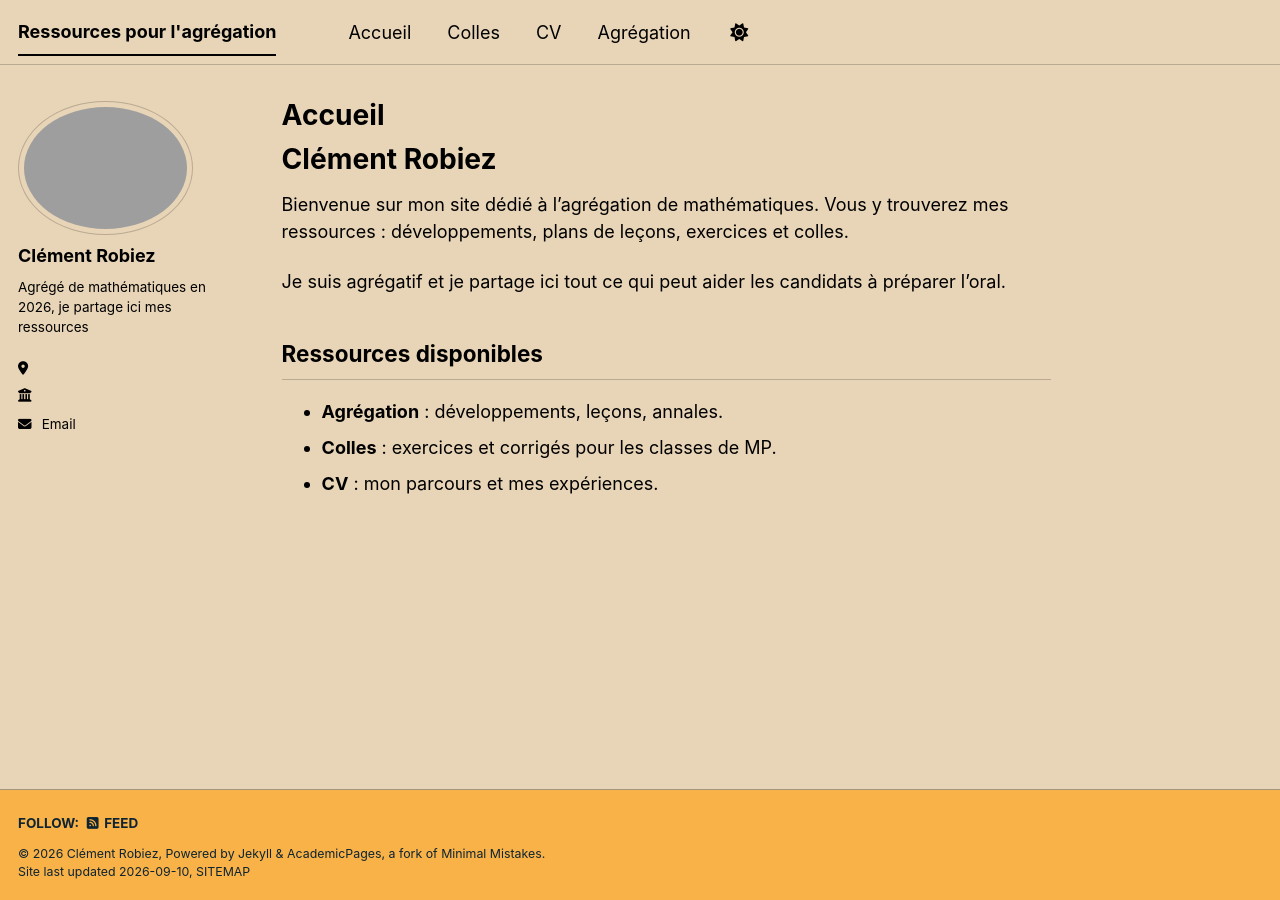
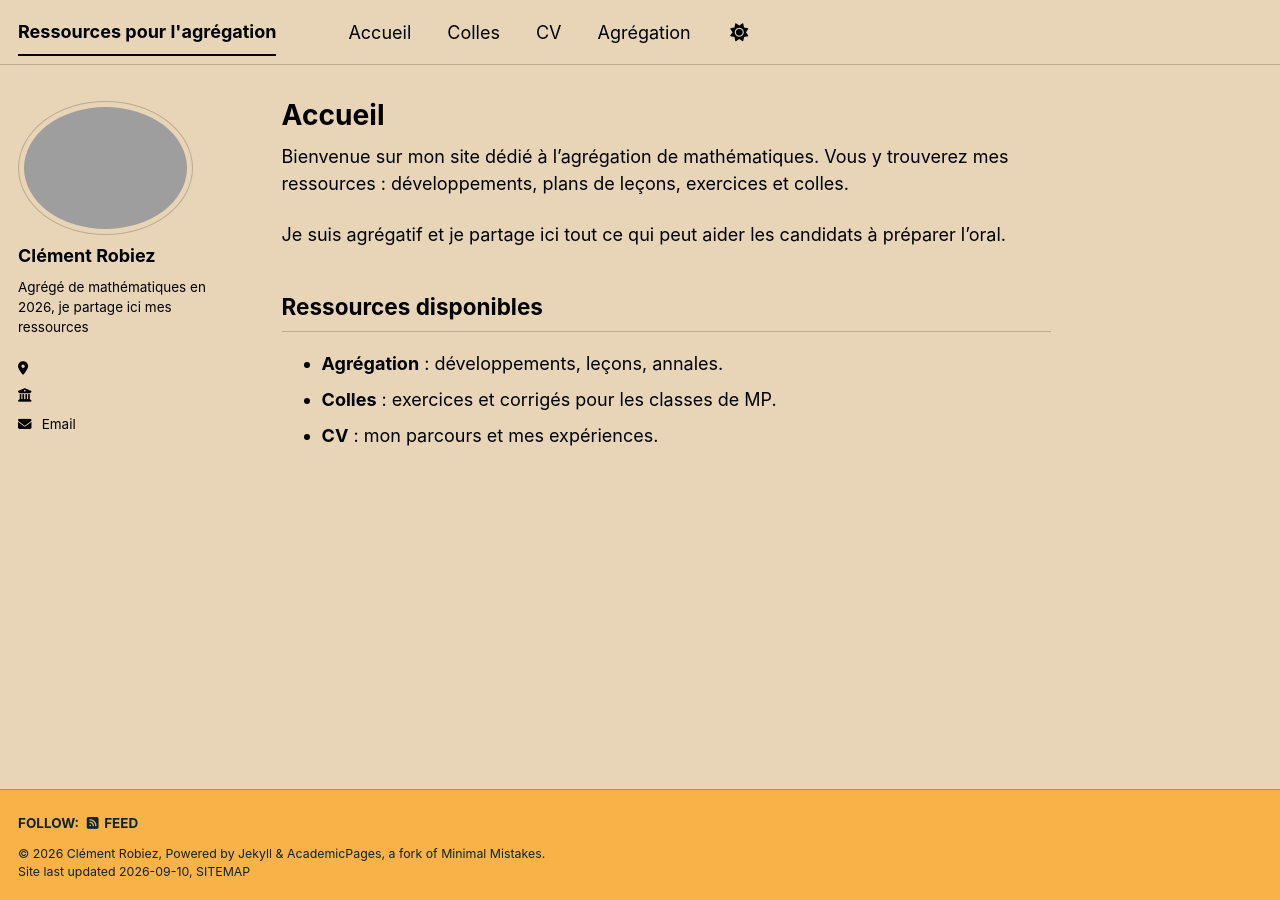
Before and after one commit to clement-robiez/clement-robiez.github.io, a Jekyll site: the page built from _pages/about.md, in a window 1280 px wide. Built offline with Jekyll 4.4.1, drawn with Linux system fonts in a browser that asks for light colours; a style sheet for code colours, icons or effects is not loaded.

Commit message:
Update about.md

```diff
--- a/_pages/about.md
+++ b/_pages/about.md
@@ -2,8 +2,6 @@
 title: "Accueil"
 permalink: /
 ---
-
-# Clément Robiez
 
 Bienvenue sur mon site dédié à l'agrégation de mathématiques. Vous y trouverez mes ressources : développements, plans de leçons, exercices et colles.
 
```
